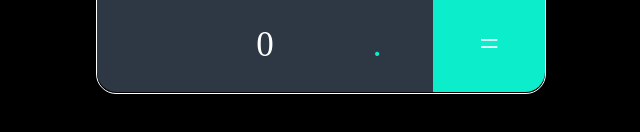
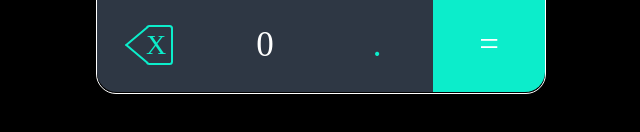
Before and after one commit to WorriorBeast/calculator, a plain HTML site: page index.html in a window 1280 px wide. Shown: the part 554-686 px from the top of the page, without its empty margins (319-959 px from the left). Drawn offline with Linux system fonts and the light colour scheme.

Commit message:
Style backspace button onto calculator

```diff
--- a/index.html
+++ b/index.html
@@ -27,7 +27,13 @@
             <button class="number" value="8">8</button>
             <button class="number" value="9">9</button>
             <button class="operator" value="/">/</button>
-            <button class="blank left-bottom-corner"></button>
+            <button class="backspace left-bottom-corner">
+                <div class="front-icon">
+                    <div class="forward-slash"></div>
+                    <div class="back-slash"></div>
+                </div>
+                <div class="x-portion">X</div>
+            </button>
             <button class="number" value="0">0</button>
             <button class="decimal">.</button>
             <button class="equal right-bottom-corner">=</button>
--- a/style.css
+++ b/style.css
@@ -49,11 +49,11 @@ button {
     background-color: rgba(12, 237, 203, 0.254);;
 }
 
-button.clear, button.operator, div.display, .decimal {
+button.clear, button.operator, div.display, .decimal, .x-portion {
     color: rgb(12, 237, 203)
 }
 
-.display, .number, .clear, .blank, .decimal {
+.display, .number, .clear, .blank, .decimal, .backspace {
     background-color: rgb(46, 55, 68);
 }
 
@@ -66,3 +66,38 @@ button.right-bottom-corner {
     background-color: rgb(12, 237, 203);
     color: white;
 }
+
+.x-portion {
+    border: 2px solid rgb(12, 237, 203);
+    border-radius: 3.5px;
+    border-left: none;
+    font-size: 28px;
+    padding: 2px 5px 2px 0;
+    margin-left: 1.3px;
+}
+
+.forward-slash, .back-slash {
+    height: 28px;
+    border: 1px solid rgb(12, 237, 203);
+}
+
+.forward-slash {
+    transform: rotate(50deg);
+    margin: 0 7px -15px 3px;
+    border-radius: 20px;
+    position: absolute;
+    bottom: 24px;
+}
+
+.back-slash {
+    transform: rotate(130deg);
+    margin-right: 7px;
+    margin-left: 3px;
+    position: relative;
+    bottom: -9px;
+    border-radius: 20px;
+}
+
+.front-icon {
+    position: relative;
+}
```
